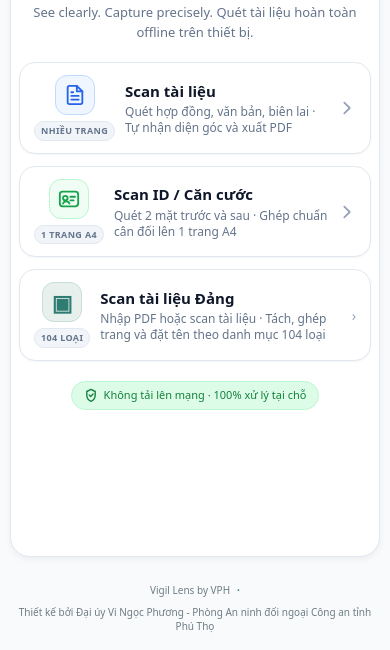
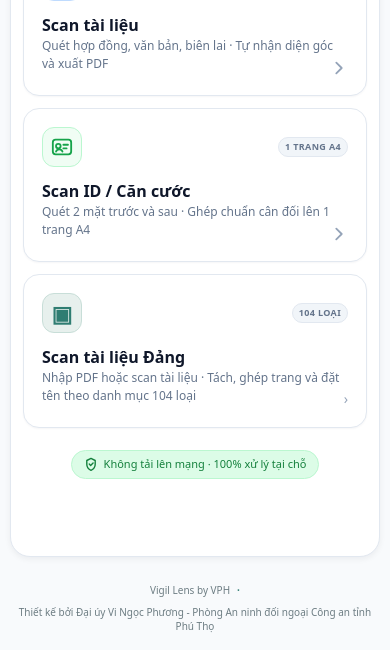
Before and after one commit to vi-phuong-158/scanvuong-offline, a plain HTML site: page index.html in a window 390 px wide. Shown: the part 272-922 px from the top of the page. Drawn offline with Linux system fonts and the light colour scheme; a web font is replaced by a local one.

Commit message:
fix: repair party mode entry and mode selector layout

```diff
--- a/styles.css
+++ b/styles.css
@@ -1849,3 +1849,80 @@ button {
   .party-coverage > div:first-child { display: block; }
   .party-coverage strong { display: block; margin-top: 4px; }
 }
+/* --- Party hotfix: spacious, readable mode selector --- */
+.mode-select-section {
+  place-items: start center;
+  min-height: calc(100dvh - 72px);
+  padding: clamp(30px, 7vh, 72px) 24px 42px;
+}
+.mode-select-container {
+  width: min(100%, 1080px);
+  max-width: 1080px;
+  gap: 28px;
+}
+.mode-cards {
+  display: grid;
+  grid-template-columns: repeat(3, minmax(0, 1fr));
+  gap: 18px;
+}
+.mode-card {
+  position: relative;
+  min-width: 0;
+  min-height: 218px;
+  padding: 22px;
+  display: flex;
+  flex-direction: column;
+  align-items: stretch;
+  justify-content: flex-start;
+  gap: 18px;
+}
+.mode-card-visual {
+  flex-direction: row;
+  align-items: center;
+  justify-content: space-between;
+}
+.mode-card-content {
+  width: 100%;
+  min-width: 0;
+  overflow: visible;
+  overflow-wrap: normal;
+  word-break: normal;
+}
+.mode-card-content strong {
+  font-size: 18px;
+  line-height: 1.25;
+  overflow-wrap: normal;
+  word-break: normal;
+}
+.mode-card-content p {
+  font-size: 13px;
+  line-height: 1.5;
+  overflow-wrap: normal;
+  word-break: normal;
+}
+.mode-card-arrow {
+  position: absolute;
+  right: 22px;
+  bottom: 22px;
+}
+@media (max-width: 1099px) and (min-width: 721px) {
+  .mode-select-container { width: min(100%, 760px); }
+  .mode-cards { grid-template-columns: repeat(2, minmax(0, 1fr)); }
+  .mode-card:last-child { grid-column: 1 / -1; }
+}
+@media (max-width: 720px) {
+  .mode-select-section {
+    min-height: calc(100dvh - 75px);
+    padding: 24px 12px 32px;
+  }
+  .mode-select-container { gap: 22px; }
+  .mode-cards { grid-template-columns: 1fr; gap: 12px; }
+  .mode-card {
+    min-height: 154px;
+    padding: 18px;
+    gap: 14px;
+  }
+  .mode-card-content strong { font-size: 16px; }
+  .mode-card-content p { font-size: 12px; }
+  .mode-card-arrow { right: 18px; bottom: 18px; }
+}
```
Also changed, not shown: scripts/acceptance_party_ui.cjs (+37 -10 lines).
